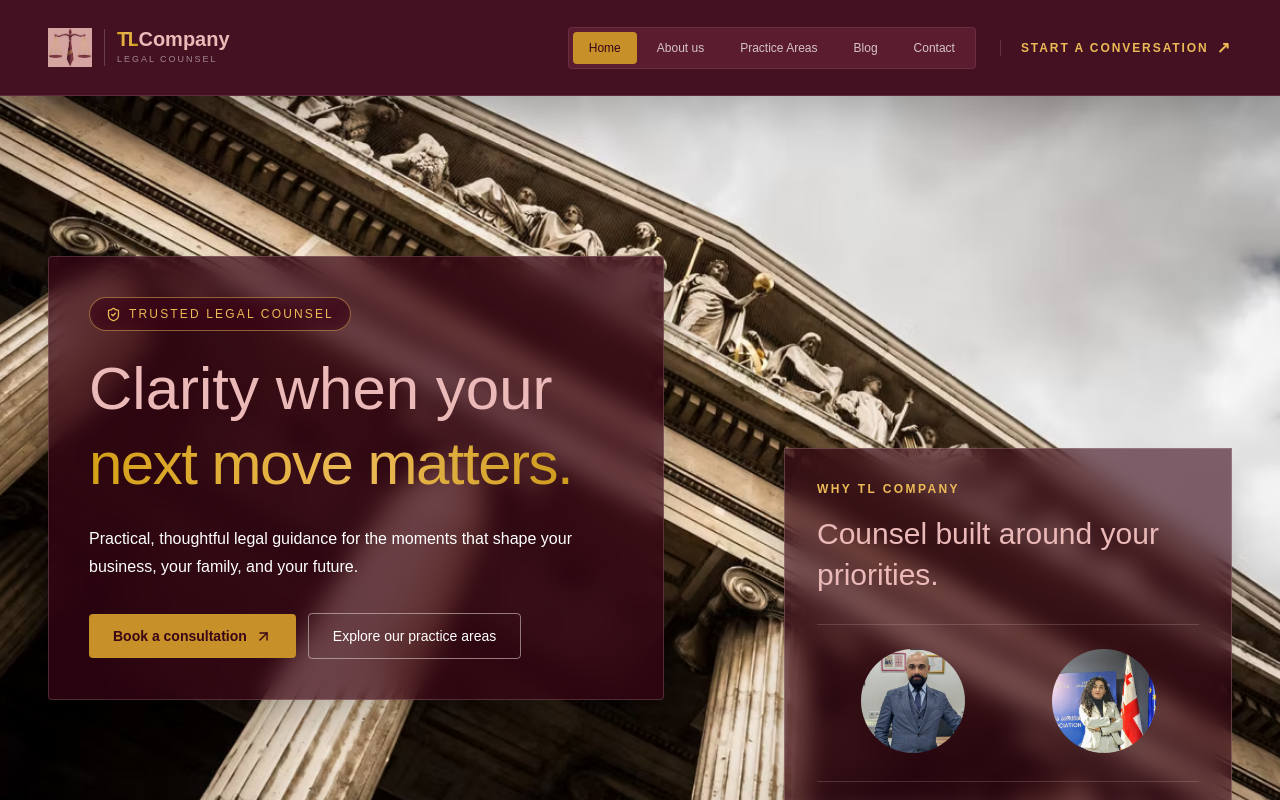
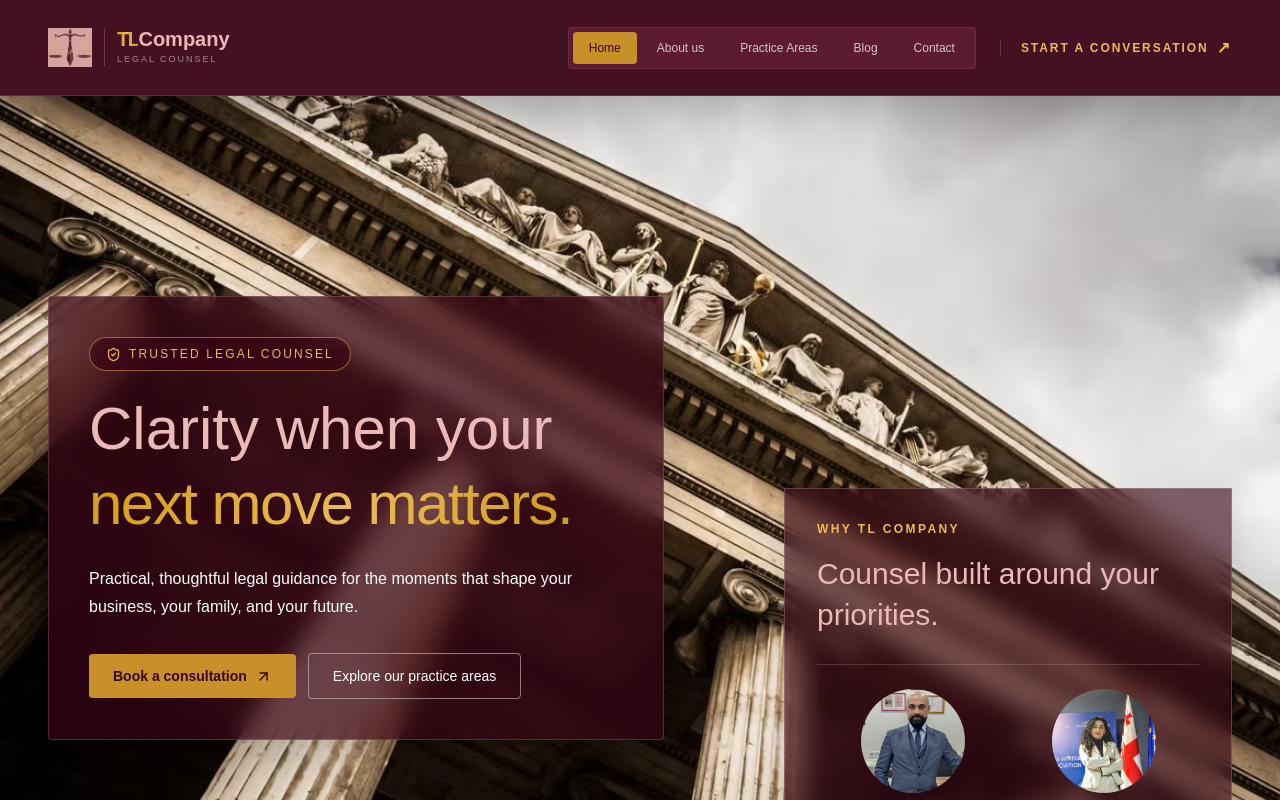
Before and after one commit to athenaa-02/TL_company, a React (Vite) app: page / in a window 1280 px wide. Shown: the top 800 px of the page. Built offline with nearby package versions, Linux system fonts and the light colour scheme.

Commit message:
fix image pathes

```diff
--- a/src/components/layout/BlurrBox.jsx
+++ b/src/components/layout/BlurrBox.jsx
@@ -35,13 +35,13 @@ function BlurrBox() {
         <div className="mt-7 flex justify-around  border-t border-fwhite/20 pt-6">
           <img
             className="h-26 w-26 rounded-full"
-            src="/public/giorgi.jpg"
+            src="/giorgi.jpg"
             alt=""
           />
 
           <img
             className=" h-26 w-26 rounded-full"
-            src="/public/keti.jpg"
+            src="/keti.jpg"
             alt=""
           />
         </div>
--- a/src/components/layout/HeroSection.jsx
+++ b/src/components/layout/HeroSection.jsx
@@ -5,7 +5,7 @@ import TransparentBox from './TransparentBox.jsx';
 function HeroSection() {
   return (
     <>
-      <section className="w-full max-w-7xl px-5 pt-15  sm:px-8 lg:pt-40 lg:px-12 ">
+      <section className="w-full max-w-7xl px-5 pt-15  sm:px-8 lg:pt-50 lg:px-12 ">
 
           <div className="grid items-center gap-8 lg:items-start lg:grid-cols-[minmax(0,1.1fr)_minmax(20rem,0.9fr)] lg:gap-16">
 
```
